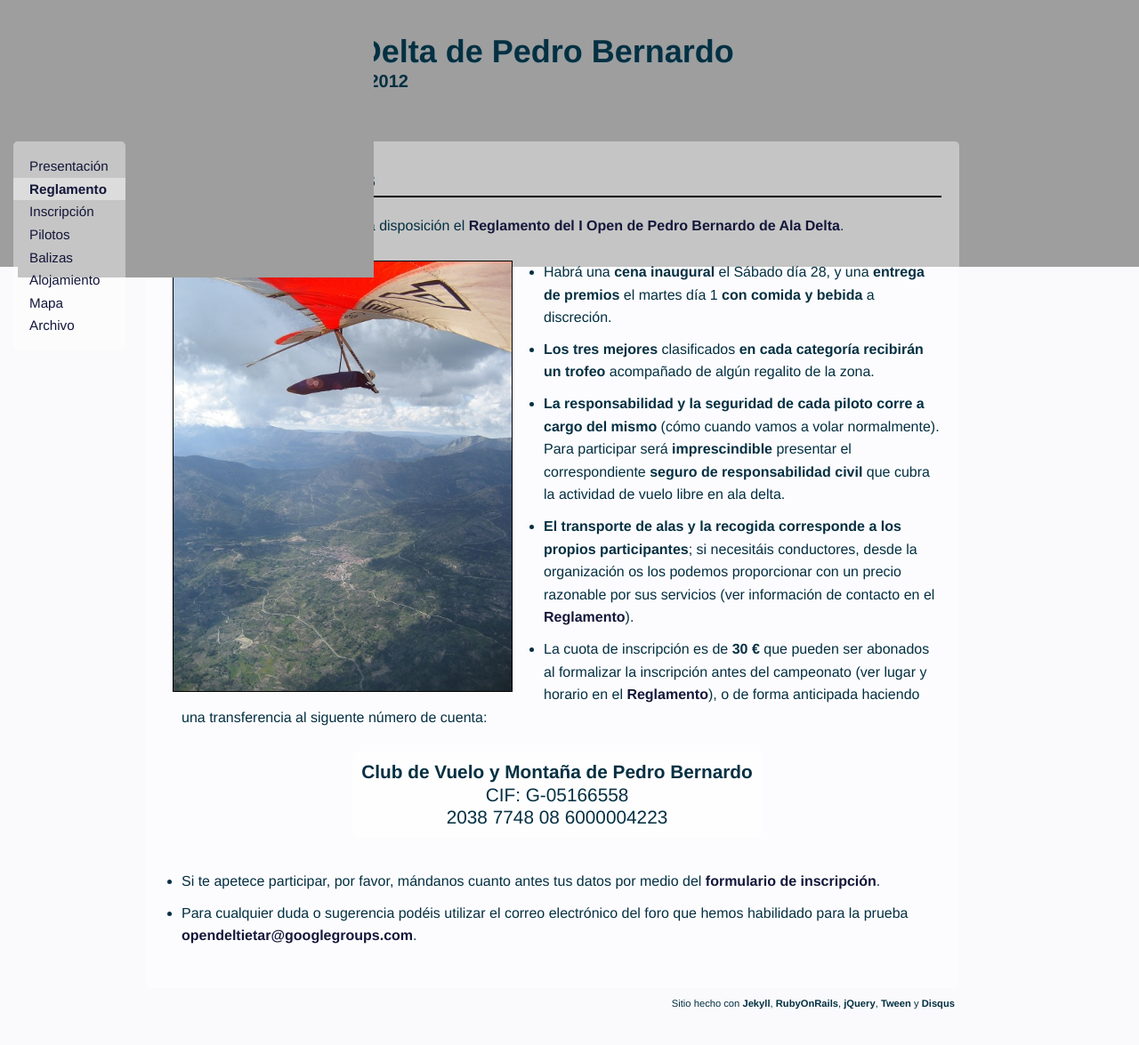
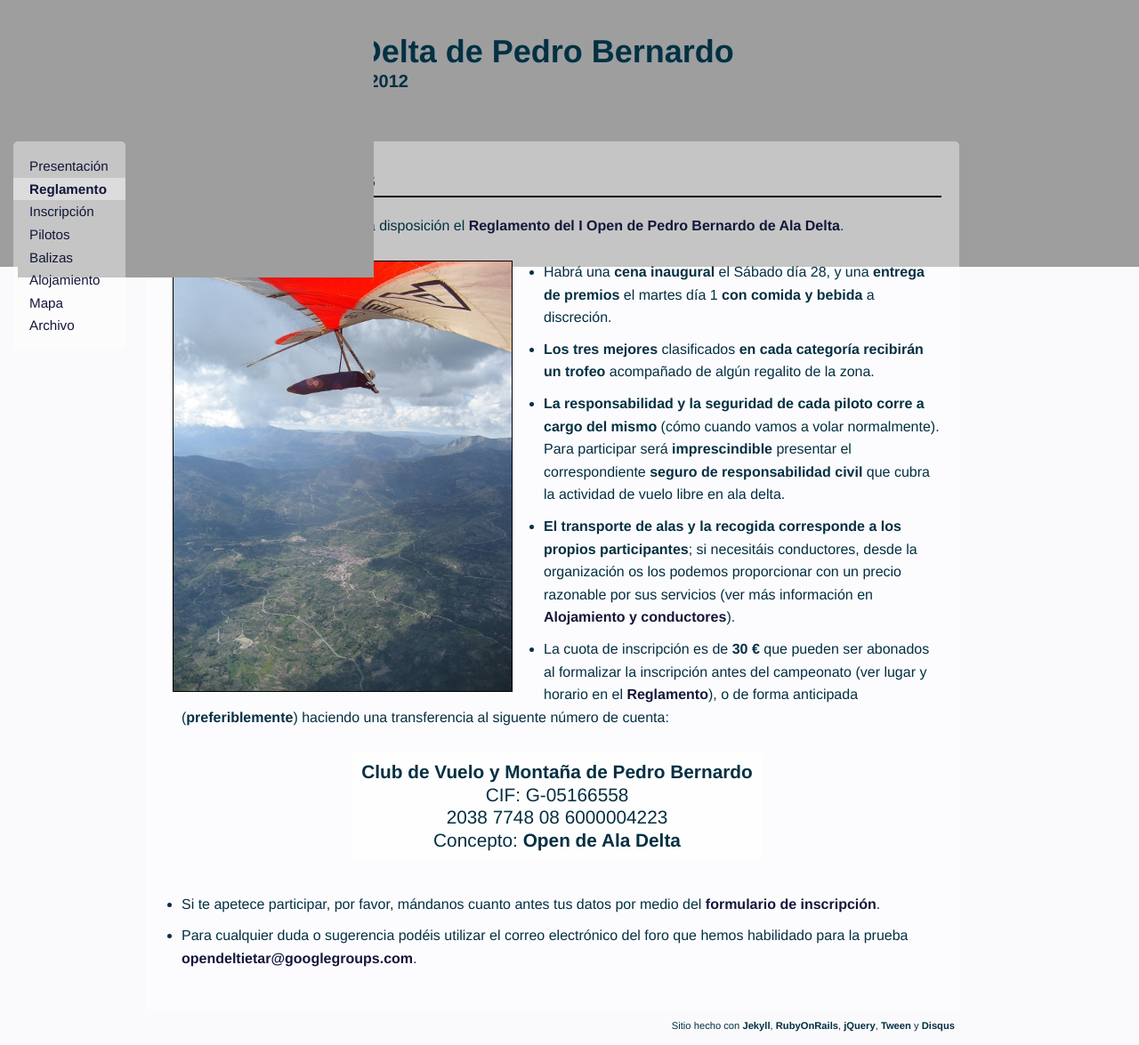
Before and after one commit to nando/openfly, a Jekyll site: the page built from reglamento.md, in a window 1280 px wide and 1175 px high. Shown: the whole window at 89% size. Built offline with Jekyll 4.4.1, drawn with Linux system fonts in a browser that asks for light colours.

Commit message:
Alojamiento

```diff
--- a/_includes/account.html
+++ b/_includes/account.html
@@ -1,5 +1,8 @@
-<div class="account">
-  <h4>Club de Vuelo y Montaña de Pedro Bernardo</h4>
-  <p>CIF: G-05166558</p>
-  <p>2038 7748 08 6000004223</p>
+<div class="account_wrapper">
+  <div class="account">
+    <h4>Club de Vuelo y Montaña de Pedro Bernardo</h4>
+    <p>CIF: G-05166558</p>
+    <p>2038 7748 08 6000004223</p>
+    <p>Concepto: <strong>Open de Ala Delta</strong></p>
+  </div>
 </div>
--- a/_layouts/default.html
+++ b/_layouts/default.html
@@ -29,7 +29,7 @@
         <li{% if page.section == 'inscripcion' %} class="active"{% endif %}><a href="inscripcion.html">Inscripción</a></li>
         <li{% if page.section == 'pilotos' %} class="active"{% endif %}><a href="pilotos.html">Pilotos</a></li>
         <li{% if page.section == 'balizas' %} class="active"{% endif %}><a href="balizas.html">Balizas</a></li>
-        <li><a target="_blank" href="http://clubdevuelopb.com/alojamiento.html">Alojamiento</a></li>
+        <li><a target="_blank" href="alojamientos.html">Alojamiento</a></li>
         <li{% if page.section == 'mapa' %} class="active"{% endif %}><a href="mapa.html">Mapa</a></li>
         <li{% if page.section == 'archivo' %} class="active"{% endif %}><a href="archivo.html">Archivo</a></li>
       </ul>
--- a/ok.html
+++ b/ok.html
@@ -6,7 +6,7 @@
 <h2>{{ page.title }}</h2>
   <p>Hemos recibido tus datos correctamente y ya deberías aparecer entre los <a href="pilotos.html">pilotos inscritos</a>.</p>
 
-  <p>La cuota de inscripción es de <strong>30 €</strong> que puedes pagar al formalizar la inscripción antes del campeonato (ver lugar y horario en el <a href="downloads/Reglamento_I_Open_de_Ala_Delta_de_Pedro_Bernardo.pdf" title="Reglamento del Open de Pedro Bernardo en formato PDF">Reglamento</a>), o de forma anticipada haciendo una transferencia al siguente número de cuenta:</p>
+  <p>La cuota de inscripción es de <strong>30 €</strong> que puedes pagar al formalizar la inscripción antes del campeonato (ver lugar y horario en el <a href="downloads/Reglamento_I_Open_de_Ala_Delta_de_Pedro_Bernardo.pdf" title="Reglamento del Open de Pedro Bernardo en formato PDF">Reglamento</a>), o de forma anticipada (<strong>preferiblemente</strong>) haciendo una transferencia al siguente número de cuenta:</p>
 
   {% include account.html %}
 
--- a/reglamento.md
+++ b/reglamento.md
@@ -12,12 +12,10 @@
 * Habrá una **cena inaugural** el Sábado día 28, y una **entrega de premios** el martes día 1 **con comida y bebida** a discreción.
 * **Los tres mejores** clasificados **en cada categoría recibirán un trofeo** acompañado de algún regalito de la zona.
 * **La responsabilidad y la seguridad de cada piloto corre a cargo del mismo** (cómo cuando vamos a volar normalmente). Para participar será **imprescindible** presentar el correspondiente **seguro de responsabilidad civil** que cubra la actividad de vuelo libre en ala delta.
-* **El transporte de alas y la recogida corresponde a los propios participantes**; si necesitáis conductores, desde la organización os los podemos proporcionar con un precio razonable por sus servicios (ver información de contacto en el [Reglamento](downloads/Reglamento_I_Open_de_Ala_Delta_de_Pedro_Bernardo.pdf "Reglamento del Open de Pedro Bernardo en formato PDF")).
-* La cuota de inscripción es de **30 €** que pueden ser abonados al formalizar la inscripción antes del campeonato (ver lugar y horario en el [Reglamento](downloads/Reglamento_I_Open_de_Ala_Delta_de_Pedro_Bernardo.pdf "Reglamento del Open de Pedro Bernardo en formato PDF")), o de forma anticipada haciendo una transferencia al siguente número de cuenta:
+* **El transporte de alas y la recogida corresponde a los propios participantes**; si necesitáis conductores, desde la organización os los podemos proporcionar con un precio razonable por sus servicios (ver más información en [Alojamiento y conductores](alojamientos.html "Alojamiento y conductores")).
+* La cuota de inscripción es de **30 €** que pueden ser abonados al formalizar la inscripción antes del campeonato (ver lugar y horario en el [Reglamento](downloads/Reglamento_I_Open_de_Ala_Delta_de_Pedro_Bernardo.pdf "Reglamento del Open de Pedro Bernardo en formato PDF")), o de forma anticipada (**preferiblemente**) haciendo una transferencia al siguente número de cuenta:
 
-<div class="account_wrapper">
 {% include account.html %}
-</div>
 
 * Si te apetece participar, por favor, mándanos cuanto antes tus datos por medio del [formulario de inscripción](inscripcion.html).
 * Para cualquier duda o sugerencia podéis utilizar el correo electrónico del foro que hemos habilidado para la prueba [opendeltietar@googlegroups.com](https://groups.google.com/group/opendeltietar?hl=es).
```
Also changed, not shown: alojamientos.md (added, +10 -0 lines).
